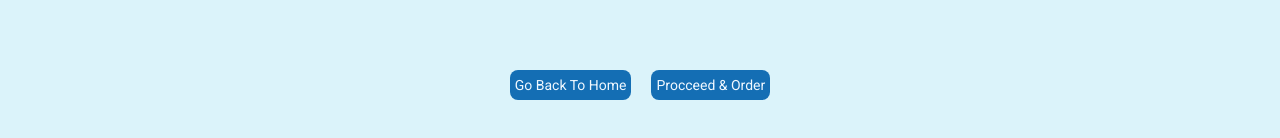
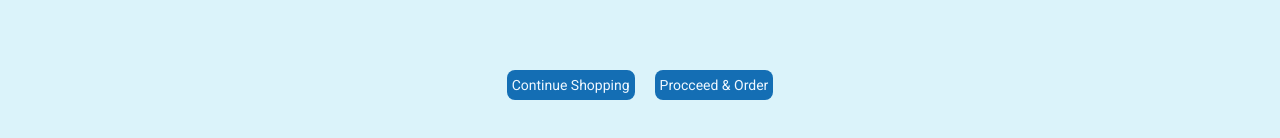
Before and after one commit to Prajwal-Ramya/FrontEnd, an Angular app: page /app-cart in a window 1280 px wide. Shown: the part 386-524 px from the top of the page. Built offline with nearby package versions, Linux system fonts and the light colour scheme.

Commit message:
first commit

```diff
--- a/src/app/cart/cart.component.html
+++ b/src/app/cart/cart.component.html
@@ -33,8 +33,8 @@
     <div class="total" *ngIf="cartService.cartItems.length > 1">
       <h3>Total: {{cartService.totalAmount}}</h3>
     </div>
-    <button class="btn1" routerLink="/homepage"> Go Back To Home</button>
-    <button class="btn1">Procceed & Order</button>
+    <button class="btn1" routerLink="/homepage"> Continue Shopping</button>
+    <button class="btn1" routerLink="/checkout">Procceed & Order</button>
 
   </div>
 </div>
```
